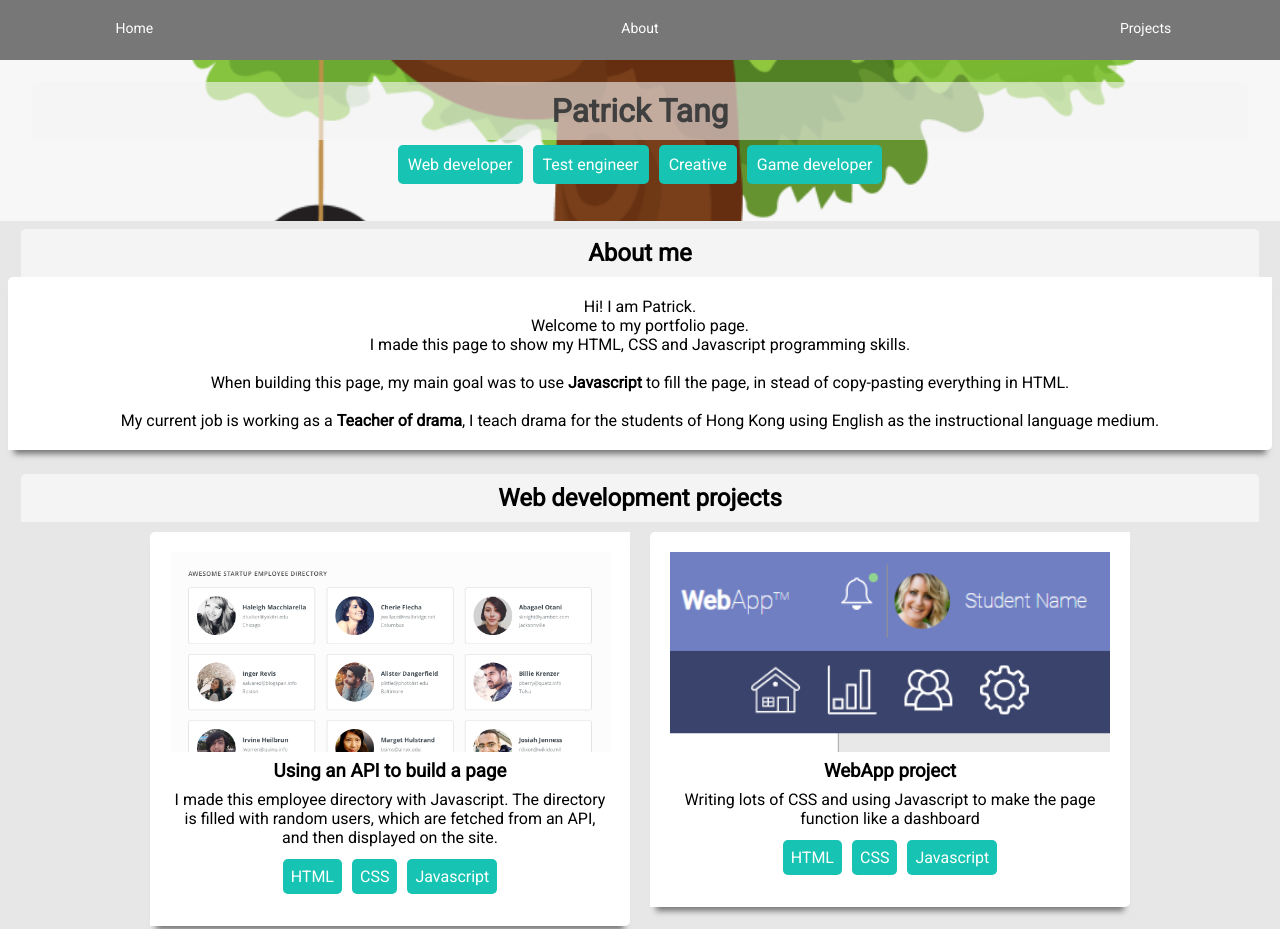
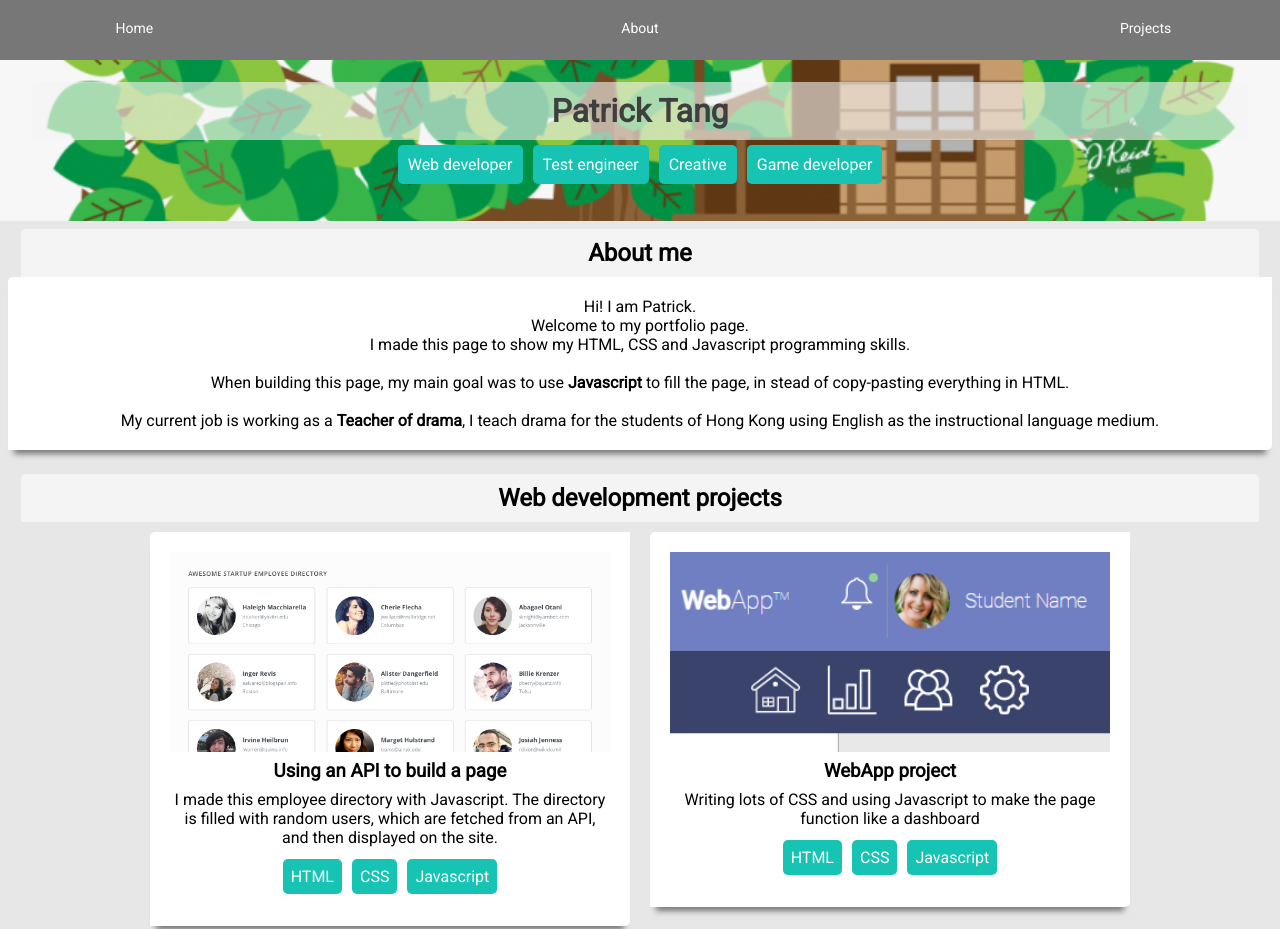
Before and after one commit to PakChiTang/PakChiTang.github.io, a plain HTML site: page index.html in a window 1280 px wide. Shown: the top 929 px of the page. Drawn offline with Linux system fonts and the light colour scheme.

Commit message:
line24 nice treehouse art

```diff
--- a/styles.css
+++ b/styles.css
@@ -21,7 +21,7 @@ body{
 /* header styling */
 header{
     grid-area: header;
-    background-image: url(images/treehousecartoon.png);
+    background-image: url(images/treehouseclipart.png);
     background-size: cover;
     background-position: center;
     text-align: center;
```
Also changed, not shown: images/largetreehouse.png (deleted), images/treehousecartoon.png (deleted), images/treehouseclipart.png (added), 1 other file.
